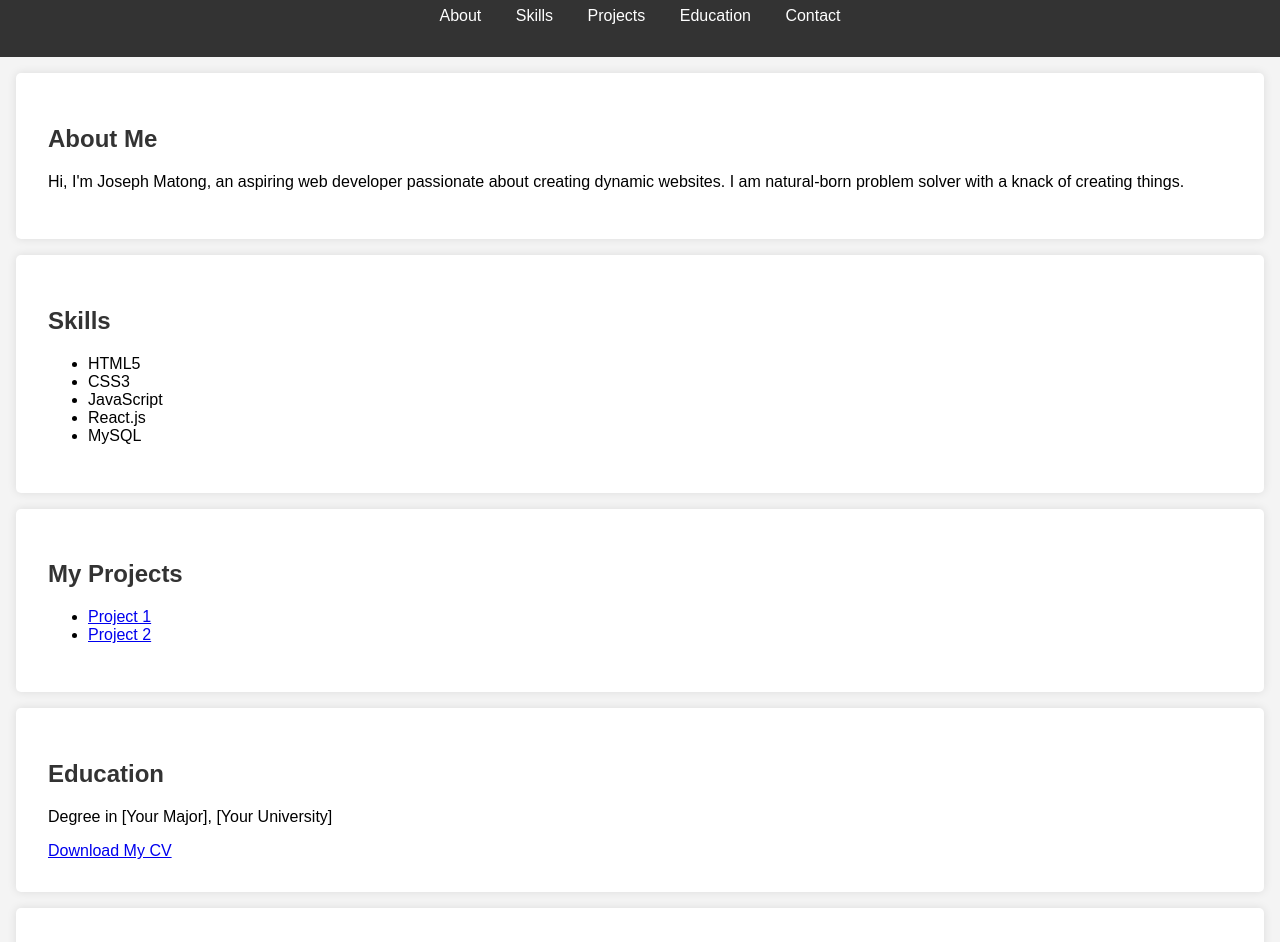
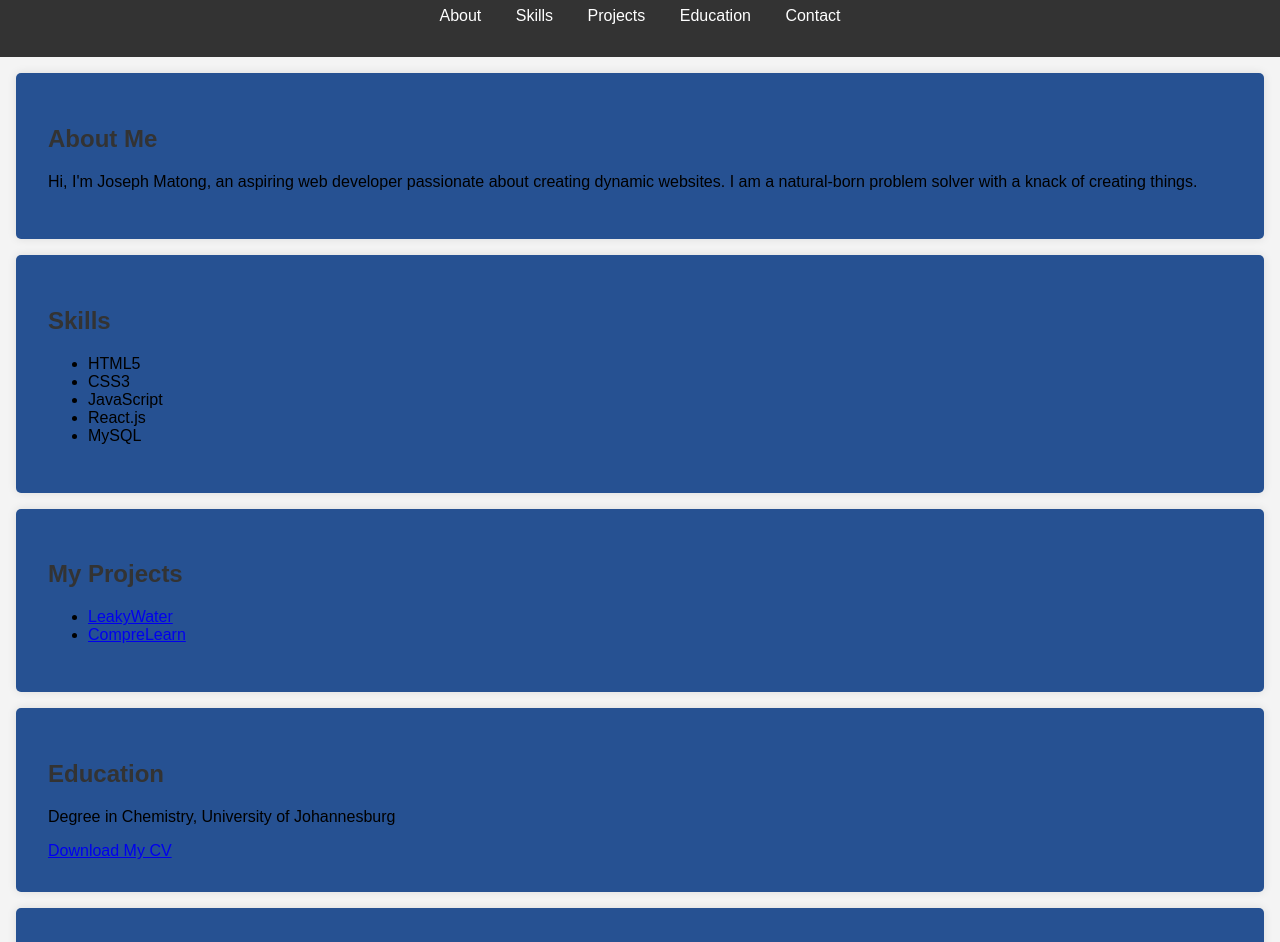
Before and after one commit to Joseph-Matong/joseph-matong-portfolio, a plain HTML site: page index.html in a window 1280 px wide. Shown: the part 89-1031 px from the top of the page. Drawn offline with Linux system fonts and the light colour scheme.

Commit message:
Add files via upload

```diff
--- a/index.html
+++ b/index.html
@@ -22,7 +22,7 @@
 
   <section id="about">
     <h2>About Me</h2>
-    <p>Hi, I'm Joseph Matong, an aspiring web developer passionate about creating dynamic websites. I am natural-born problem solver with a knack of creating things.</p>
+    <p>Hi, I'm Joseph Matong, an aspiring web developer passionate about creating dynamic websites. I am a natural-born problem solver with a knack of creating things.</p>
   </section>
 
   <section id="skills">
@@ -39,14 +39,14 @@
   <section id="projects">
     <h2>My Projects</h2>
     <ul>
-      <li><a href="https://github.com/your-project-link" target="_blank">Project 1</a></li>
-      <li><a href="https://github.com/your-project-link" target="_blank">Project 2</a></li>
+      <li><a href="https://github.com/project-link" target="_blank">LeakyWater</a></li>
+      <li><a href="https://github.com/project-link" target="_blank">CompreLearn</a></li>
     </ul>
   </section>
 
   <section id="education">
     <h2>Education</h2>
-    <p>Degree in [Your Major], [Your University]</p>
+    <p>Degree in Chemistry, University of Johannesburg</p>
     <a href="assets/your-cv.pdf" download>Download My CV</a>
   </section>
 
--- a/style.css
+++ b/style.css
@@ -7,7 +7,7 @@ body {
 
   header {
     background-color: #333;
-    color: white;
+    color: rgb(61, 88, 161);
     padding: 1em 0;
     text-align: center;
   }
@@ -30,7 +30,7 @@ body {
   section {
     padding: 2em;
     margin: 1em;
-    background-color: white;
+    background-color: rgb(38, 81, 146);
     border-radius: 5px;
     box-shadow: 0 0 10px rgba(0, 0, 0, 0.1);
   }
```
